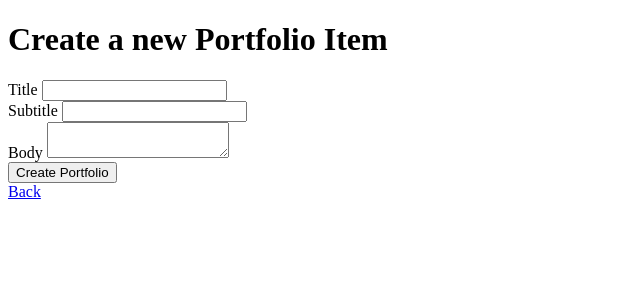
After one commit to JanMeckelholt/devcamp-portfolio, a Rails app: page /portfolios/new in a window 1280 px wide. The commit adds this page. Shown: the top 300 px of the page, without its empty margins (0-640 px from the left). Run offline with Rails 7, Linux system fonts and the light colour scheme; style sheets or scripts are compiled from the project's sources; some libraries are stand-ins or nearby versions.

Commit message:
new and create action

```diff
--- a/app/controllers/portfolios_controller.rb
+++ b/app/controllers/portfolios_controller.rb
@@ -1,8 +1,36 @@
 class PortfoliosController < ApplicationController
+before_action :set_portfolio_item, only: [:show, :edit, :update, :destroy]
+
 
 def index
   @portfolio_items = Portfolio.all
 end
 
+def new
+  @portfolio_item = Portfolio.new
+end
+
+def create
+    @portfolio_item = Portfolio.new(blog_params)
+
+    respond_to do |format|
+      if @portfolio_item.save
+        format.html { redirect_to portfolios_path, notice: 'Portfolio was successfully created.' }
+      else
+        format.html { render :new }
+
+      end
+    end
+  end
+
+private
+
+def set_portfolio_item
+      @portfolio_item = Portfolio.find(params[:id])
+    end
+
+ def blog_params
+      params.require(:portfolio).permit(:title, :subtitle, :body)
+  end
 
 end
--- /dev/null
+++ b/app/views/portfolios/_form.html.erb
@@ -0,0 +1,21 @@
+<%= form_for(portfolio_item) do |f| %>
+
+  <div class="field">
+    <%= f.label :title %>
+    <%= f.text_field :title %>
+  </div>
+
+  <div class="field">
+    <%= f.label :subtitle %>
+    <%= f.text_field :subtitle %>
+  </div>
+
+  <div class="field">
+    <%= f.label :body %>
+    <%= f.text_area :body %>
+  </div>
+
+  <div class="actions">
+    <%= f.submit %>
+  </div>
+<% end %>
--- a/app/views/portfolios/index.html.erb
+++ b/app/views/portfolios/index.html.erb
@@ -4,5 +4,7 @@
   <h3><%= item.title %></h3>
   <p><%= item.subtitle %></p>
   <p><%= item.body %></p>
-  <%= image_tag item.thumb_image %>
+  <% if item.thumb_image %>
+    <%= image_tag item.thumb_image %>
+  <% end %>
 <% end %>
--- /dev/null
+++ b/app/views/portfolios/new.html.erb
@@ -0,0 +1,5 @@
+<h1>Create a new Portfolio Item</h1>
+
+<%= render 'form', portfolio_item: @portfolio_item %>
+
+<%= link_to 'Back', portfolios_path %>
```
